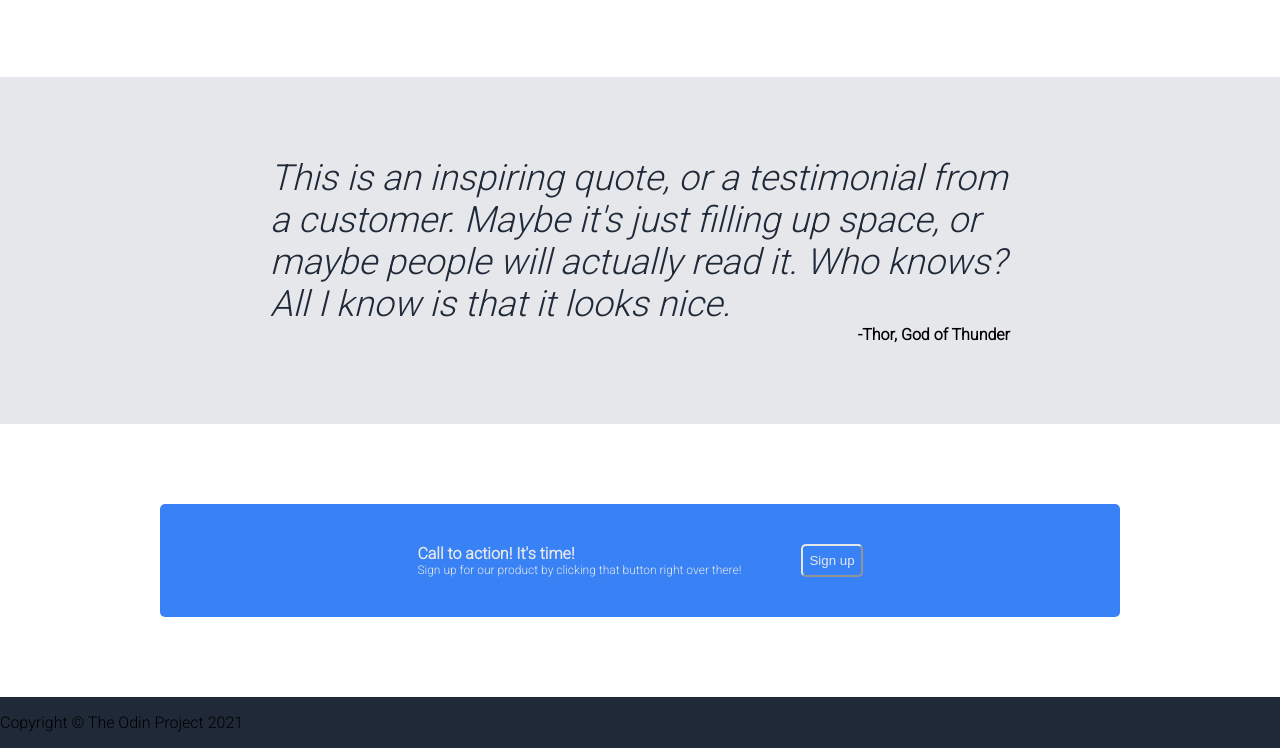
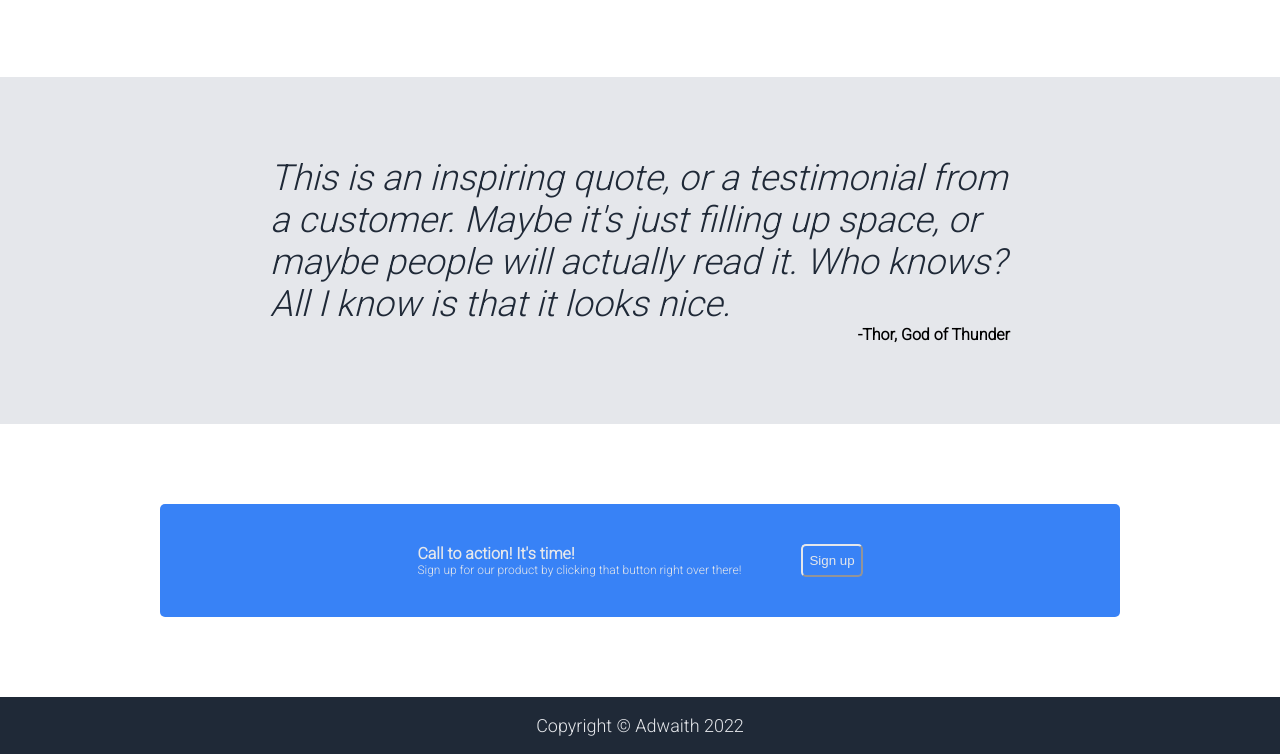
Before and after one commit to N3M35I5/Odin_Landing_page, a plain HTML site: page index.html in a window 1280 px wide. Shown: the part 643-1397 px from the top of the page. Drawn offline with Linux system fonts and the light colour scheme.

Commit message:
Added styling for footer

```diff
--- a/index.html
+++ b/index.html
@@ -78,7 +78,7 @@
         </div>
     </div>
     <div class="footer">
-        <p>Copyright &copy; The Odin Project 2021 </p>
+        <p>Copyright &copy; Adwaith 2022 </p>
     </div>
 </body>
 </html>
--- a/style.css
+++ b/style.css
@@ -147,3 +147,11 @@ button{
     border-color: #E5E7EB;
     color: #E5E7EB;
 }
+/*footer*/
+.footer{
+    display: flex;
+    justify-content: center;
+    align-items: center;
+    color: #E5E7EB;
+    font-size: 18px;
+}
```
